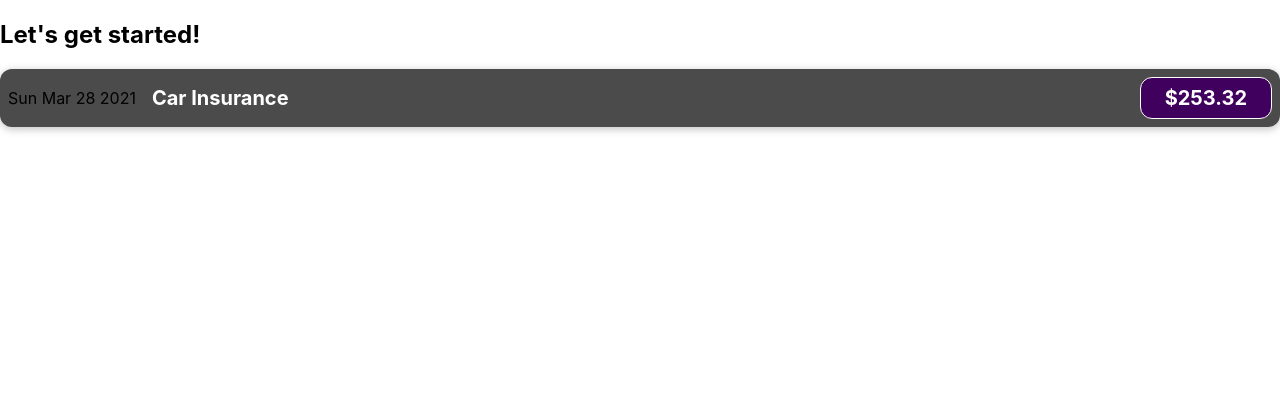
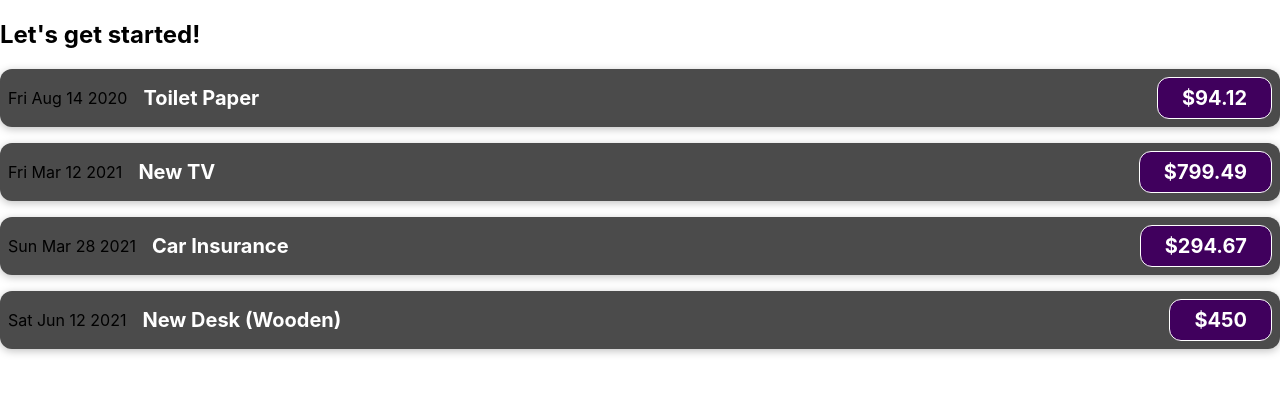
Before and after one commit to kvo189/React-Expenses-Tracker-Project, a React (Create React App) app: page / in a window 1280 px wide. Shown: the top 394 px of the page. Built offline with nearby package versions, Linux system fonts and the light colour scheme.

Commit message:
add components from an array of expenses

```diff
--- a/src/App.js
+++ b/src/App.js
@@ -2,10 +2,32 @@ import './App.css';
 import ExpenseItem from './components/ExpenseItem'
 
 function App() {
+  const expenses = [
+    {
+      id: 'e1',
+      title: 'Toilet Paper',
+      amount: 94.12,
+      date: new Date(2020, 7, 14),
+    },
+    { id: 'e2', title: 'New TV', amount: 799.49, date: new Date(2021, 2, 12) },
+    {
+      id: 'e3',
+      title: 'Car Insurance',
+      amount: 294.67,
+      date: new Date(2021, 2, 28),
+    },
+    {
+      id: 'e4',
+      title: 'New Desk (Wooden)',
+      amount: 450,
+      date: new Date(2021, 5, 12),
+    },
+  ];
+
   return (
     <div className="App">
         <h2>Let's get started!</h2>
-        <ExpenseItem></ExpenseItem>
+        {expenses.map(expense => (<ExpenseItem key={expense.id} amount={expense.amount} date={expense.date} title={expense.title}></ExpenseItem>))}
     </div>
   );
 }
--- a/src/components/ExpenseItem.js
+++ b/src/components/ExpenseItem.js
@@ -1,13 +1,13 @@
 import './ExpenseItem.css';
 
-function ExpenseItem() {
-  const expenseDate = new Date(2021, 2, 28);
-  const expenseTitle = 'Car Insurance';
-  const expenseAmount = 253.32;
+function ExpenseItem(props) {
+  const expenseDate = props.date.toDateString();
+  const expenseTitle = props.title;
+  const expenseAmount = props.amount;
 
   return (
     <div className="expense-item">
-      <div>{expenseDate.toDateString()}</div>
+      <div>{expenseDate}</div>
       <div className="expense-item__description">
         <h2>{expenseTitle}</h2>
         <div className="expense-item__price">${expenseAmount}</div>
```
